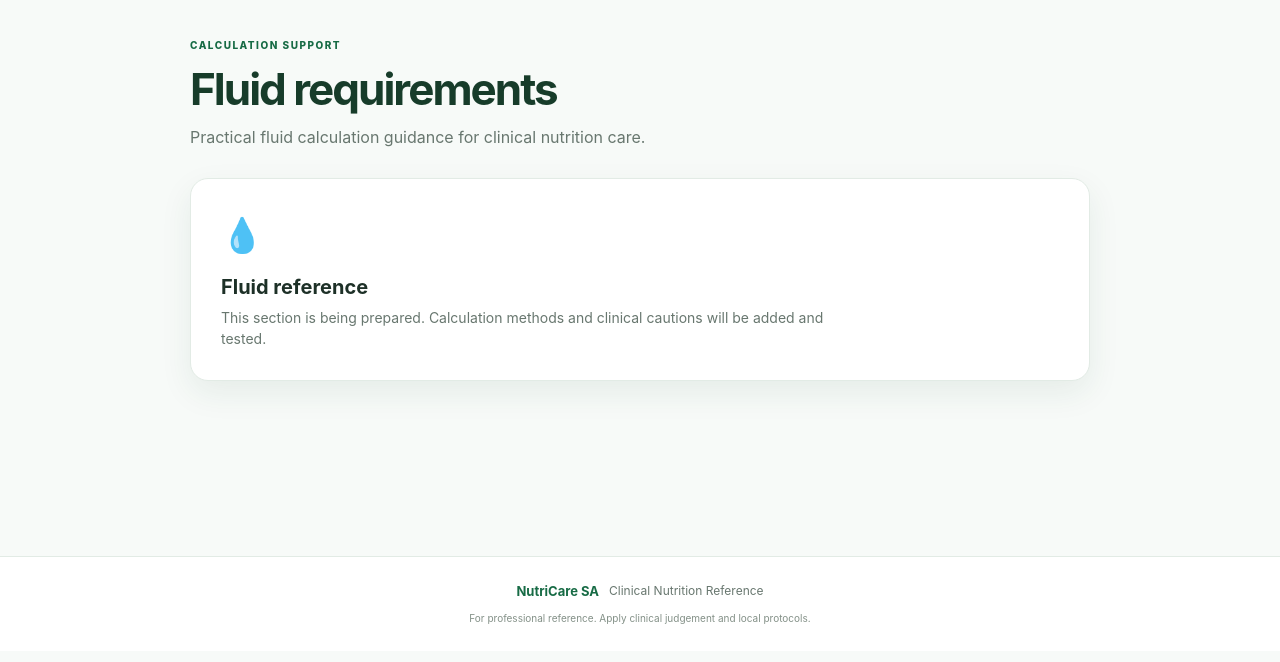
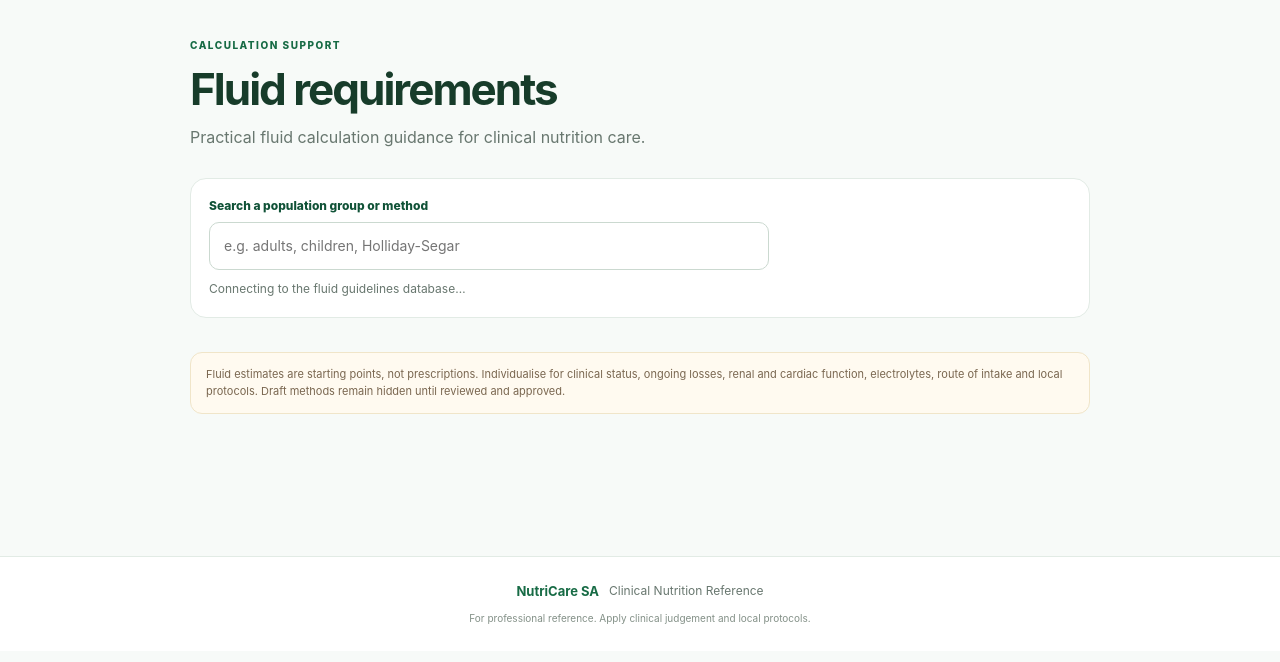
Before and after one commit to lehlalerwa/nutricare-sa, a plain HTML site: page index.html in a window 1280 px wide. Both pictures are taken after a click on the link "Fluids". Shown: the part 82-744 px from the top of the page. Drawn offline with nearby package versions, Linux system fonts and the light colour scheme; no server answers.

Commit message:
Connect Fluid Guidelines page UI

```diff
--- a/index.html
+++ b/index.html
@@ -101,7 +101,13 @@
     <section class="page content-page" id="page-fluids" data-page-section="fluids">
       <p class="eyebrow">CALCULATION SUPPORT</p><h1>Fluid requirements</h1>
       <p class="page-intro">Practical fluid calculation guidance for clinical nutrition care.</p>
-      <div class="coming-panel"><span>💧</span><h2>Fluid reference</h2><p>This section is being prepared. Calculation methods and clinical cautions will be added and tested.</p></div>
+      <div class="reference-toolbar">
+        <label class="search-label" for="fluidsSearch">Search a population group or method</label>
+        <input id="fluidsSearch" class="search-input" type="search" placeholder="e.g. adults, children, Holliday-Segar" autocomplete="off">
+        <p class="data-status" id="fluidsStatus" role="status">Connecting to the fluid guidelines database…</p>
+      </div>
+      <div class="reference-list" id="fluidsList" aria-live="polite"></div>
+      <p class="clinical-caveat">Fluid estimates are starting points, not prescriptions. Individualise for clinical status, ongoing losses, renal and cardiac function, electrolytes, route of intake and local protocols. Draft methods remain hidden until reviewed and approved.</p>
     </section>
 
     <section class="page content-page" id="page-about" data-page-section="about">
```
